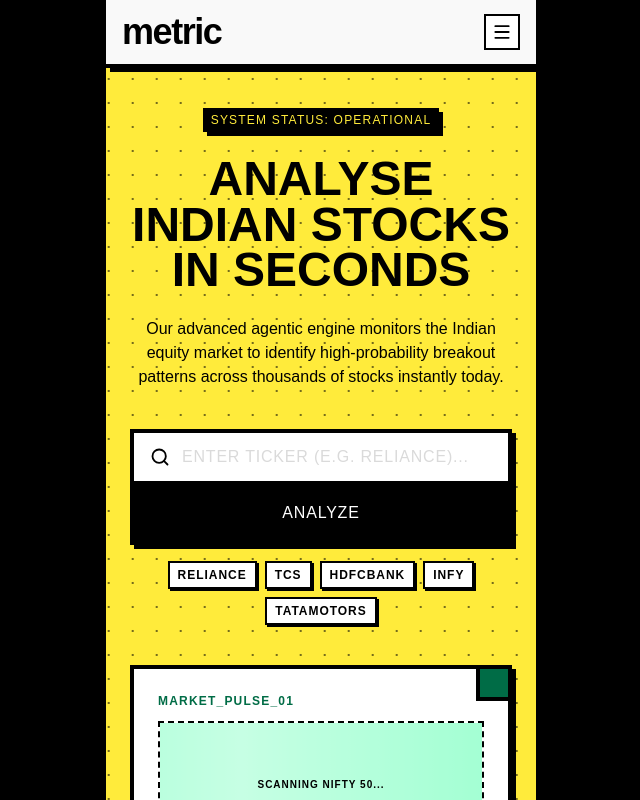
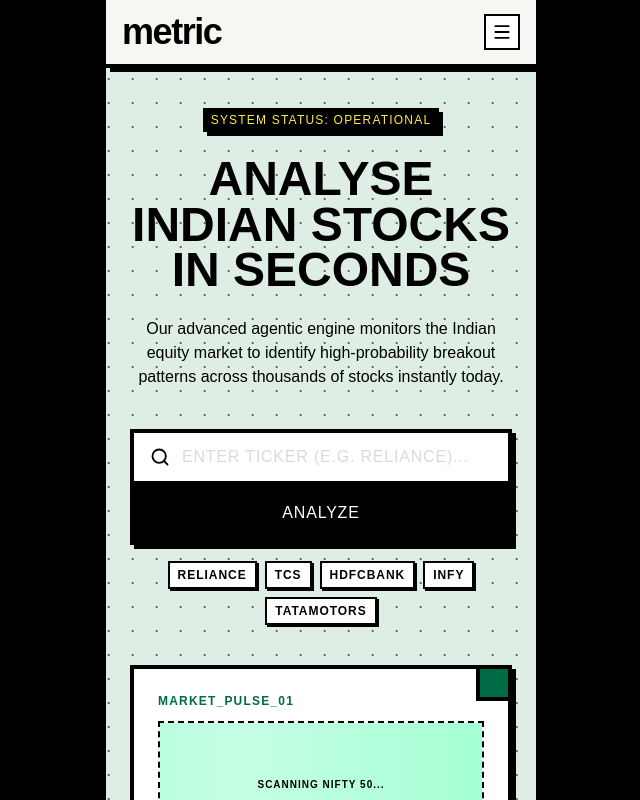
Before and after one commit to threeoneonetwo/metric-stocks-analyser, a Next.js app: page / in a window 1280 px wide. Shown: the top 800 px of the page, without its empty margins (319-959 px from the left). Built offline with nearby package versions, Linux system fonts and the light colour scheme.

Commit message:
Use calmer finance background color

```diff
--- a/app/globals.css
+++ b/app/globals.css
@@ -4,10 +4,11 @@
   --metric-yellow: #ffeb3b;
   --metric-ink: #000000;
   --metric-black: #000000;
-  --metric-cream: #f9f9f9;
+  --metric-cream: #f5f7f2;
   --metric-white: #ffffff;
   --metric-green: #006c46;
   --metric-green-bright: #6dffba;
+  --metric-finance-bg: #dfeee5;
   --metric-red: #ba1a1a;
   --metric-pink: #ffb2ba;
   --metric-blue: #535f74;
@@ -15,7 +16,7 @@
   --metric-surface: #ffffff;
   --metric-surface-dim: #dadada;
   --metric-surface-variant: #e2e2e2;
-  --background: var(--metric-yellow);
+  --background: var(--metric-finance-bg);
   --foreground: var(--metric-ink);
 }
 
@@ -29,6 +30,7 @@
   --color-metric-white: var(--metric-white);
   --color-metric-green: var(--metric-green);
   --color-metric-green-bright: var(--metric-green-bright);
+  --color-metric-finance-bg: var(--metric-finance-bg);
   --color-metric-red: var(--metric-red);
   --color-metric-pink: var(--metric-pink);
   --color-metric-blue: var(--metric-blue);
```
